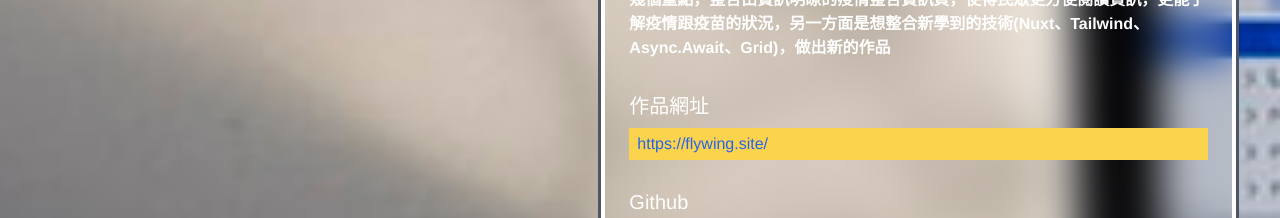
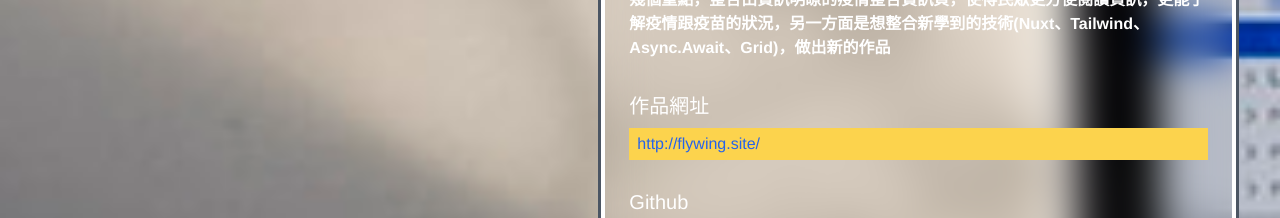
Before and after one commit to because-hung/My-Resume, a Vue app: page /#/ in a window 1280 px wide. Shown: the part 2080-2298 px from the top of the page. Built offline with nearby package versions, Linux system fonts and the light colour scheme.

Commit message:
fix: 修改 Covid 作品的網址

```diff
--- a/src/views/Home.vue
+++ b/src/views/Home.vue
@@ -221,7 +221,7 @@ export default {
             'Nuxt / Tailwind.css / Async.Await / 第三方 Api',
           skillDo:
             '把政府複雜的圖表資訊，抓出其中重點，整理出一個簡單易懂資訊頁面，串接並整合政府 Api 資料，呈現於畫面，把新學到的技術 Nuxt、Tailwind、Async.Await、Grid 使用在作品上',
-          url: 'https://flywing.site/',
+          url: 'http://flywing.site/',
           github: 'https://github.com/because-hung/Covid-19-Project'
         },
         {
```
